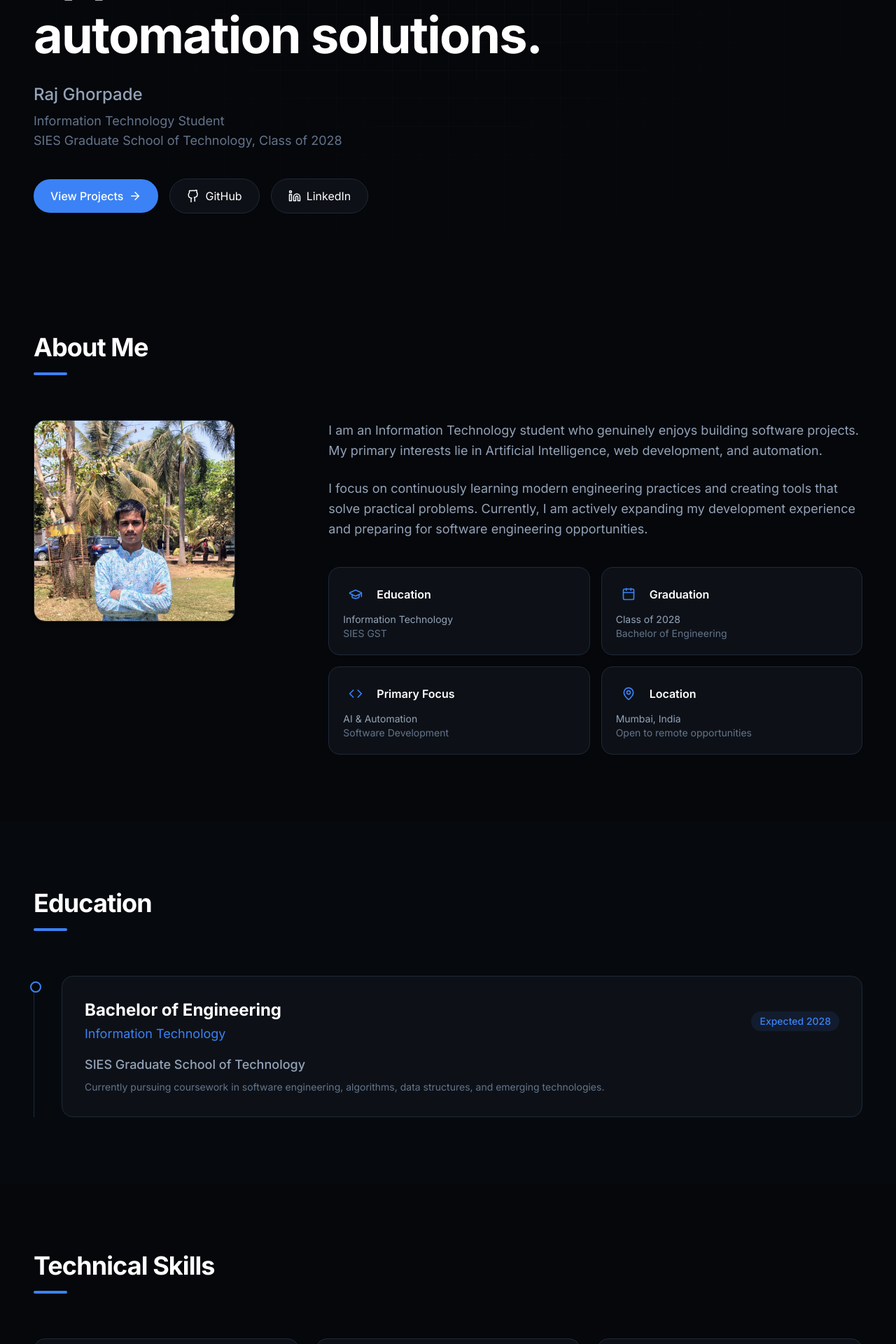
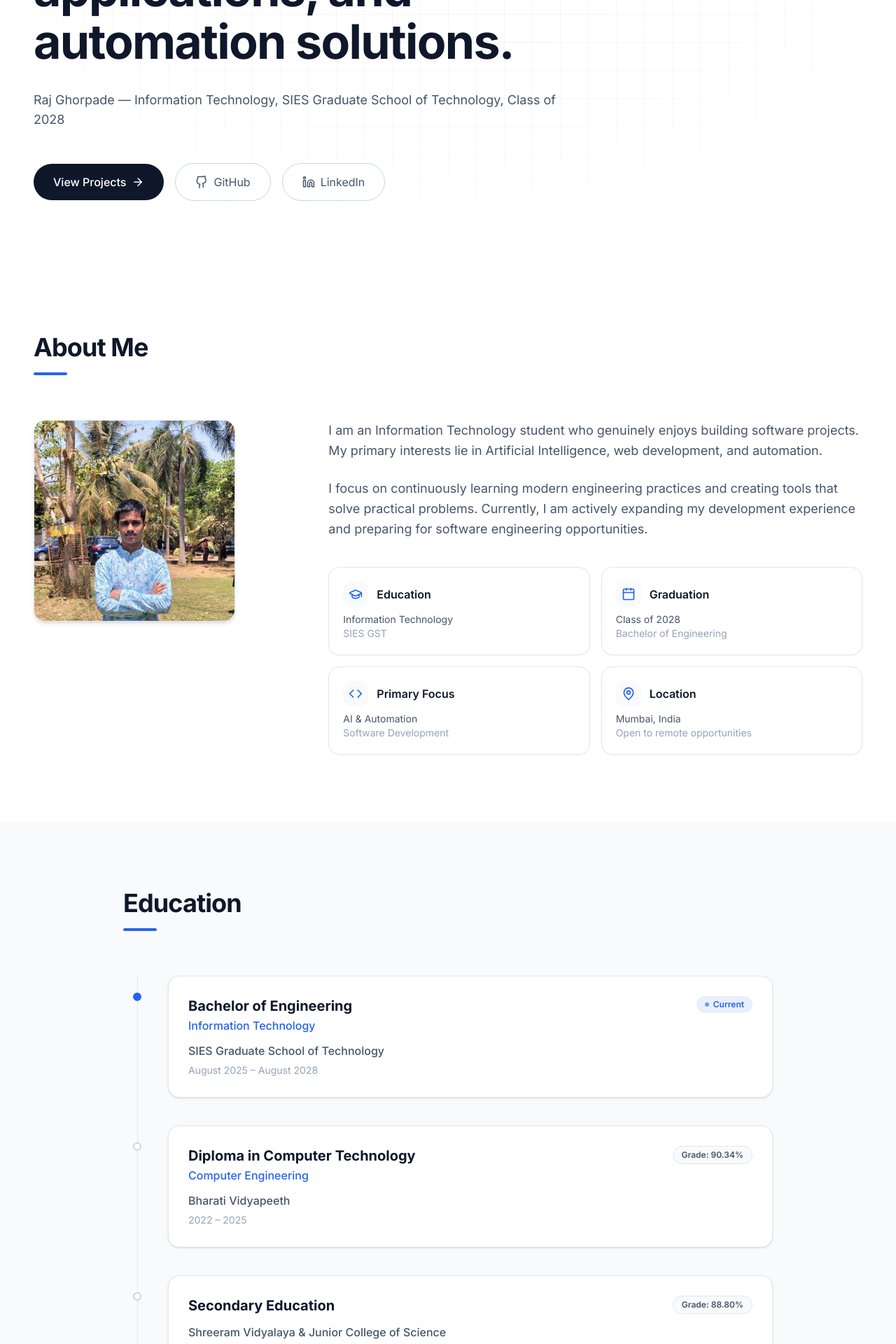
Before and after one commit to rajghorpade28/Portfolio, a Next.js app: page / in a window 1280 px wide. Shown: the part 420-2340 px from the top of the page at 70% size. Built offline with nearby package versions, Linux system fonts and the light colour scheme; no server answers.

Commit message:
switched to light theme, added full education timeline, added volunteering section

```diff
--- a/src/app/globals.css
+++ b/src/app/globals.css
@@ -3,16 +3,17 @@
 @custom-variant dark (&:is(.dark *));
 
 @theme {
-  --color-bg-primary: #05070B;
-  --color-bg-secondary: #0D1117;
-  --color-card: #111827;
-  --color-border-subtle: #1F2937;
-  --color-accent: #3B82F6;
-  --color-accent-hover: #60A5FA;
-  --color-success: #22C55E;
-  --color-text-primary: #FFFFFF;
-  --color-text-secondary: #94A3B8;
-  --color-text-muted: #64748B;
+  --color-bg-primary: #FFFFFF;
+  --color-bg-secondary: #F8FAFC;
+  --color-card: #FFFFFF;
+  --color-border-subtle: #E2E8F0;
+  --color-border-muted: #CBD5E1;
+  --color-accent: #2563EB;
+  --color-accent-hover: #1D4ED8;
+  --color-success: #16A34A;
+  --color-text-primary: #0F172A;
+  --color-text-secondary: #475569;
+  --color-text-muted: #94A3B8;
 
   --font-sans: var(--font-inter), var(--font-geist-sans), system-ui, sans-serif;
   --font-heading: var(--font-geist-sans), var(--font-inter), system-ui, sans-serif;
@@ -37,12 +38,13 @@
 
 @layer utilities {
   .glass-card {
-    background-color: var(--color-bg-secondary);
+    background-color: #FFFFFF;
     border: 1px solid var(--color-border-subtle);
+    box-shadow: 0 1px 3px rgba(0, 0, 0, 0.05);
   }
 
   .glass-nav {
-    background-color: rgba(5, 7, 11, 0.85);
+    background-color: rgba(255, 255, 255, 0.92);
     backdrop-filter: blur(12px);
     border-bottom: 1px solid var(--color-border-subtle);
   }
--- a/src/app/layout.tsx
+++ b/src/app/layout.tsx
@@ -53,7 +53,7 @@ export default function RootLayout({
       <body className="min-h-screen flex flex-col bg-bg-primary text-text-primary">
         <ThemeProvider
           attribute="class"
-          defaultTheme="dark"
+          defaultTheme="light"
           enableSystem={false}
           disableTransitionOnChange
         >
--- a/src/app/page.tsx
+++ b/src/app/page.tsx
@@ -6,11 +6,12 @@ import { Education } from "@/components/sections/education";
 import { Skills } from "@/components/sections/skills";
 import { Projects } from "@/components/sections/projects";
 import { Achievements } from "@/components/sections/achievements";
+import { Volunteering } from "@/components/sections/volunteering";
 import { GithubStats } from "@/components/sections/github-stats";
 import { Contact } from "@/components/sections/contact";
 import { fetchGitHubUser } from "@/lib/github";
 
-export const revalidate = 3600; // Revalidate at most every hour
+export const revalidate = 3600;
 
 export default async function Home() {
   const user = await fetchGitHubUser();
@@ -25,6 +26,7 @@ export default async function Home() {
         <Skills />
         <Projects />
         <Achievements />
+        <Volunteering />
         <GithubStats user={user} />
         <Contact />
       </main>
--- a/src/components/layout/navbar.tsx
+++ b/src/components/layout/navbar.tsx
@@ -11,6 +11,7 @@ const navLinks = [
   { name: "Education", href: "#education" },
   { name: "Projects", href: "#projects" },
   { name: "Achievements", href: "#achievements" },
+  { name: "Volunteering", href: "#volunteering" },
   { name: "Contact", href: "#contact" },
 ];
 
--- a/src/components/sections/about.tsx
+++ b/src/components/sections/about.tsx
@@ -6,7 +6,7 @@ import { GraduationCap, Calendar, Code, MapPin } from "lucide-react";
 
 export function About() {
   return (
-    <section id="about" className="py-24 relative">
+    <section id="about" className="py-24 bg-bg-primary">
       <div className="max-w-7xl mx-auto px-6 lg:px-12">
         <motion.div
           initial={{ opacity: 0, y: 20 }}
--- a/src/components/sections/achievements.tsx
+++ b/src/components/sections/achievements.tsx
@@ -45,7 +45,7 @@ const FEATURED_ACHIEVEMENTS = [
 
 export function Achievements() {
   return (
-    <section id="achievements" className="py-24 relative bg-bg-secondary border-y border-border-subtle">
+    <section id="achievements" className="py-24 bg-bg-secondary">
       <div className="max-w-6xl mx-auto px-6 lg:px-12">
         <motion.div
           initial={{ opacity: 0, y: 20 }}
--- a/src/components/sections/education.tsx
+++ b/src/components/sections/education.tsx
@@ -2,10 +2,40 @@
 
 import { motion } from "framer-motion";
 
+const educationData = [
+  {
+    id: "siesgst",
+    institution: "SIES Graduate School of Technology",
+    degree: "Bachelor of Engineering",
+    field: "Information Technology",
+    duration: "August 2025 – August 2028",
+    grade: null,
+    current: true,
+  },
+  {
+    id: "bharati",
+    institution: "Bharati Vidyapeeth",
+    degree: "Diploma in Computer Technology",
+    field: "Computer Engineering",
+    duration: "2022 – 2025",
+    grade: "90.34%",
+    current: false,
+  },
+  {
+    id: "shreeram",
+    institution: "Shreeram Vidyalaya & Junior College of Science",
+    degree: "Secondary Education",
+    field: null,
+    duration: null,
+    grade: "88.80%",
+    current: false,
+  },
+];
+
 export function Education() {
   return (
-    <section id="education" className="py-24 relative bg-bg-secondary/30">
-      <div className="max-w-7xl mx-auto px-6 lg:px-12">
+    <section id="education" className="py-24 bg-bg-secondary">
+      <div className="max-w-5xl mx-auto px-6 lg:px-12">
         <motion.div
           initial={{ opacity: 0, y: 20 }}
           whileInView={{ opacity: 1, y: 0 }}
@@ -19,44 +49,59 @@ export function Education() {
           <div className="h-1 w-12 bg-accent mt-4 rounded-full" />
         </motion.div>
 
-        <div className="relative pl-6 lg:pl-10">
-          {/* Timeline Line */}
-          <div className="absolute left-0 top-2 bottom-0 w-px bg-border-subtle" />
+        <div className="relative">
+          {/* Timeline vertical line */}
+          <div className="absolute left-5 top-0 bottom-0 w-px bg-border-subtle" />
 
-          {/* Timeline Item */}
+          <div className="space-y-10">
+            {educationData.map((item, index) => (
               <motion.div
-            className="relative"
-            initial={{ opacity: 0, x: -20 }}
+                key={item.id}
+                initial={{ opacity: 0, x: -16 }}
                 whileInView={{ opacity: 1, x: 0 }}
-            viewport={{ once: true, margin: "-100px" }}
-            transition={{ duration: 0.6, ease: "easeOut" }}
+                viewport={{ once: true, margin: "-80px" }}
+                transition={{ duration: 0.5, delay: index * 0.1 }}
+                className="relative pl-16"
               >
-            {/* Timeline Dot */}
-            <div className="absolute -left-[29px] lg:-left-[45px] top-2 w-4 h-4 rounded-full bg-bg-primary border-2 border-accent" />
+                {/* Timeline dot */}
+                <div className={`absolute left-[14px] top-6 w-3 h-3 rounded-full border-2 ${item.current ? "bg-accent border-accent" : "bg-white border-border-muted"}`} />
 
-            <div className="glass-card rounded-2xl p-6 lg:p-8 hover:-translate-y-1 transition-transform interactive relative overflow-hidden group">
-              <div className="absolute top-0 left-0 w-1 h-full bg-accent opacity-0 group-hover:opacity-100 transition-opacity" />
-
-              <div className="flex flex-col md:flex-row md:items-center justify-between gap-4 mb-4">
+                <div className="bg-white border border-border-subtle rounded-2xl p-7 shadow-sm hover:shadow-md hover:-translate-y-0.5 transition-all">
+                  <div className="flex flex-col sm:flex-row sm:items-start sm:justify-between gap-3 mb-3">
                     <div>
-                  <h3 className="text-xl md:text-2xl font-bold text-text-primary">
-                    Bachelor of Engineering
+                      <h3 className="text-xl font-bold text-text-primary">
+                        {item.degree}
                       </h3>
-                  <h4 className="text-lg text-accent mt-1">Information Technology</h4>
+                      {item.field && (
+                        <p className="text-accent font-medium mt-0.5">{item.field}</p>
+                      )}
                     </div>
-                <div className="inline-flex items-center px-3 py-1 rounded-full bg-accent/10 text-accent text-sm font-medium whitespace-nowrap self-start md:self-auto">
-                  Expected 2028
+                    <div className="flex flex-col items-start sm:items-end gap-1.5 shrink-0">
+                      {item.current && (
+                        <span className="inline-flex items-center gap-1.5 px-3 py-1 bg-accent/10 text-accent text-xs font-semibold rounded-full">
+                          <span className="w-1.5 h-1.5 rounded-full bg-accent animate-pulse" />
+                          Current
+                        </span>
+                      )}
+                      {item.grade && (
+                        <span className="inline-flex px-3 py-1 bg-bg-secondary border border-border-subtle text-text-secondary text-xs font-semibold rounded-full">
+                          Grade: {item.grade}
+                        </span>
+                      )}
                     </div>
                   </div>
 
-              <div className="text-text-secondary">
-                <p className="font-medium text-lg mb-2">SIES Graduate School of Technology</p>
-                <p className="text-sm text-text-muted">
-                  Currently pursuing coursework in software engineering, algorithms, data structures, and emerging technologies.
+                  <p className="text-text-secondary font-medium text-base">
+                    {item.institution}
                   </p>
-              </div>
+
+                  {item.duration && (
+                    <p className="text-text-muted text-sm mt-1.5">{item.duration}</p>
+                  )}
                 </div>
               </motion.div>
+            ))}
+          </div>
         </div>
       </div>
     </section>
--- a/src/components/sections/hero.tsx
+++ b/src/components/sections/hero.tsx
@@ -29,20 +29,20 @@ export function Hero() {
   return (
     <section
       id="home"
-      className="relative min-h-screen flex items-center pt-20 overflow-hidden"
+      className="relative min-h-screen flex items-center pt-20 overflow-hidden bg-bg-primary"
     >
-      {/* Background grid */}
+      {/* Subtle light grid */}
       <div className="absolute inset-0 z-0 pointer-events-none">
         <div
           className="absolute inset-0"
           style={{
             backgroundImage:
-              "linear-gradient(to right, rgba(255,255,255,0.02) 1px, transparent 1px), linear-gradient(to bottom, rgba(255,255,255,0.02) 1px, transparent 1px)",
+              "linear-gradient(to right, rgba(0,0,0,0.04) 1px, transparent 1px), linear-gradient(to bottom, rgba(0,0,0,0.04) 1px, transparent 1px)",
             backgroundSize: "40px 40px",
             maskImage:
-              "radial-gradient(ellipse 60% 60% at 50% 50%, #000 20%, transparent 100%)",
+              "radial-gradient(ellipse 70% 70% at 50% 40%, #000 30%, transparent 100%)",
             WebkitMaskImage:
-              "radial-gradient(ellipse 60% 60% at 50% 50%, #000 20%, transparent 100%)",
+              "radial-gradient(ellipse 70% 70% at 50% 40%, #000 30%, transparent 100%)",
           }}
         />
       </div>
@@ -54,20 +54,23 @@ export function Hero() {
           initial="hidden"
           animate="visible"
         >
+          <motion.p
+            variants={itemVariants}
+            className="text-sm font-semibold text-accent uppercase tracking-widest mb-6"
+          >
+            Software Engineering Student
+          </motion.p>
+
           <motion.h1
             variants={itemVariants}
-            className="text-4xl md:text-5xl lg:text-[72px] leading-tight font-bold tracking-tight text-text-primary mb-6"
+            className="text-4xl md:text-5xl lg:text-[68px] leading-[1.1] font-bold tracking-tight text-text-primary mb-8"
           >
             Building modern software, AI-powered applications, and automation solutions.
           </motion.h1>
 
-          <motion.div variants={itemVariants} className="mb-10">
-            <h2 className="text-xl md:text-2xl font-medium text-text-secondary">
-              Raj Ghorpade
-            </h2>
-            <p className="text-text-muted mt-2 text-lg">
-              Information Technology Student <br />
-              SIES Graduate School of Technology, Class of 2028
+          <motion.div variants={itemVariants} className="mb-12">
+            <p className="text-lg text-text-secondary">
+              Raj Ghorpade &mdash; Information Technology, SIES Graduate School of Technology, Class of 2028
             </p>
           </motion.div>
 
@@ -77,7 +80,7 @@ export function Hero() {
           >
             <Link
               href="#projects"
-              className="group flex items-center gap-2 bg-accent text-white px-6 py-3 rounded-full font-medium transition-all hover:bg-accent-hover hover:-translate-y-1 hover:shadow-[0_4px_12px_rgba(59,130,246,0.3)]"
+              className="group flex items-center gap-2 bg-text-primary text-white px-7 py-3.5 rounded-full font-medium transition-all hover:bg-accent hover:-translate-y-0.5 hover:shadow-md"
             >
               View Projects
               <ArrowRight size={18} className="group-hover:translate-x-1 transition-transform" />
@@ -87,7 +90,7 @@ export function Hero() {
               href="https://github.com/rajghorpade28"
               target="_blank"
               rel="noopener noreferrer"
-              className="flex items-center gap-2 px-6 py-3 rounded-full border border-border-subtle bg-bg-secondary text-text-primary hover:border-accent hover:-translate-y-1 transition-all"
+              className="flex items-center gap-2 px-7 py-3.5 rounded-full border border-border-muted bg-bg-primary text-text-secondary hover:text-text-primary hover:border-text-primary hover:-translate-y-0.5 hover:shadow-sm transition-all"
             >
               <Github size={18} />
               <span>GitHub</span>
@@ -97,7 +100,7 @@ export function Hero() {
               href="https://www.linkedin.com/in/raj-ghorpade-90520526b/"
               target="_blank"
               rel="noopener noreferrer"
-              className="flex items-center gap-2 px-6 py-3 rounded-full border border-border-subtle bg-bg-secondary text-text-primary hover:border-accent hover:-translate-y-1 transition-all"
+              className="flex items-center gap-2 px-7 py-3.5 rounded-full border border-border-muted bg-bg-primary text-text-secondary hover:text-text-primary hover:border-text-primary hover:-translate-y-0.5 hover:shadow-sm transition-all"
             >
               <Linkedin size={18} />
               <span>LinkedIn</span>
--- a/src/components/sections/skills.tsx
+++ b/src/components/sections/skills.tsx
@@ -39,7 +39,7 @@ const skillCategories = [
 
 export function Skills() {
   return (
-    <section id="skills" className="py-24 relative">
+    <section id="skills" className="py-24 bg-bg-primary">
       <div className="max-w-7xl mx-auto px-6 lg:px-12">
         <motion.div
           initial={{ opacity: 0, y: 20 }}
--- /dev/null
+++ b/src/components/sections/volunteering.tsx
@@ -0,0 +1,68 @@
+"use client";
+
+import { motion } from "framer-motion";
+import { Users, Calendar } from "lucide-react";
+
+export function Volunteering() {
+  return (
+    <section id="volunteering" className="py-24 bg-bg-secondary">
+      <div className="max-w-5xl mx-auto px-6 lg:px-12">
+        <motion.div
+          initial={{ opacity: 0, y: 20 }}
+          whileInView={{ opacity: 1, y: 0 }}
+          viewport={{ once: true, margin: "-100px" }}
+          transition={{ duration: 0.5 }}
+          className="mb-16"
+        >
+          <h2 className="text-3xl md:text-4xl font-bold text-text-primary tracking-tight">
+            Leadership & Volunteering
+          </h2>
+          <div className="h-1 w-12 bg-accent mt-4 rounded-full" />
+        </motion.div>
+
+        <motion.div
+          initial={{ opacity: 0, y: 20 }}
+          whileInView={{ opacity: 1, y: 0 }}
+          viewport={{ once: true, margin: "-100px" }}
+          transition={{ duration: 0.5 }}
+          className="relative pl-16"
+        >
+          {/* Timeline line */}
+          <div className="absolute left-5 top-0 bottom-0 w-px bg-border-subtle" />
+          {/* Timeline dot */}
+          <div className="absolute left-[14px] top-6 w-3 h-3 rounded-full bg-white border-2 border-accent" />
+
+          <div className="bg-white border border-border-subtle rounded-2xl p-8 shadow-sm hover:shadow-md hover:-translate-y-0.5 transition-all">
+            <div className="flex flex-col sm:flex-row sm:items-start sm:justify-between gap-3 mb-5">
+              <div>
+                <h3 className="text-xl font-bold text-text-primary">Event Volunteer</h3>
+                <p className="text-accent font-medium mt-0.5">IEEE SIESGST</p>
+              </div>
+              <span className="inline-flex items-center gap-1.5 px-3 py-1 bg-bg-secondary border border-border-subtle text-text-muted text-xs font-medium rounded-full self-start">
+                <Calendar size={12} />
+                Techopedia 14
+              </span>
+            </div>
+
+            <div className="flex items-center gap-2 text-text-muted text-sm mb-5">
+              <Users size={15} />
+              <span>IEEE Student Branch — SIES Graduate School of Technology</span>
+            </div>
+
+            <div className="space-y-3 text-text-secondary leading-relaxed">
+              <p>
+                Actively contributed to the on-ground execution of Techopedia 14, the flagship technical event of the college's IEEE chapter.
+              </p>
+              <p>
+                Collaborated closely with a team of volunteers to manage event logistics, coordinate between different sessions, and ensure a smooth experience for all participants.
+              </p>
+              <p>
+                Played a key role in the successful management and coordination of the day-long event.
+              </p>
+            </div>
+          </div>
+        </motion.div>
+      </div>
+    </section>
+  );
+}
```
Lines whose indentation alone changed are shown as unchanged.
